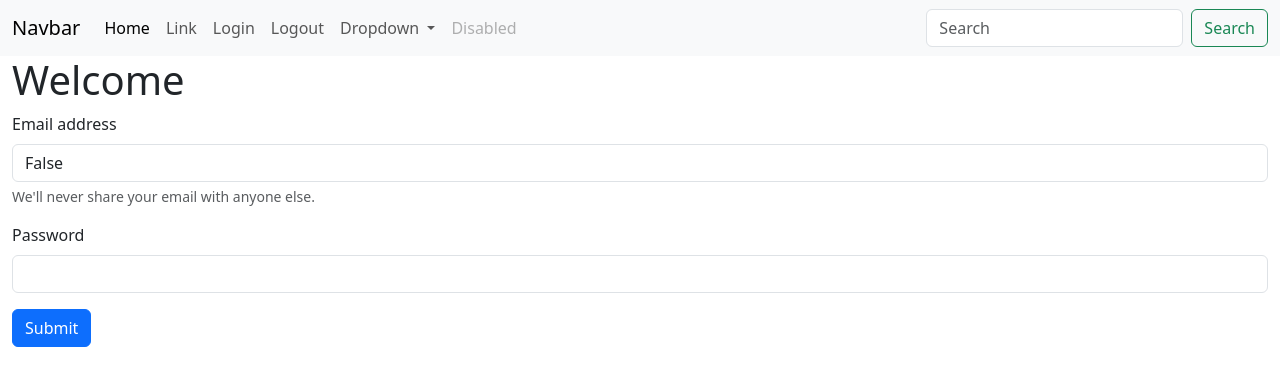
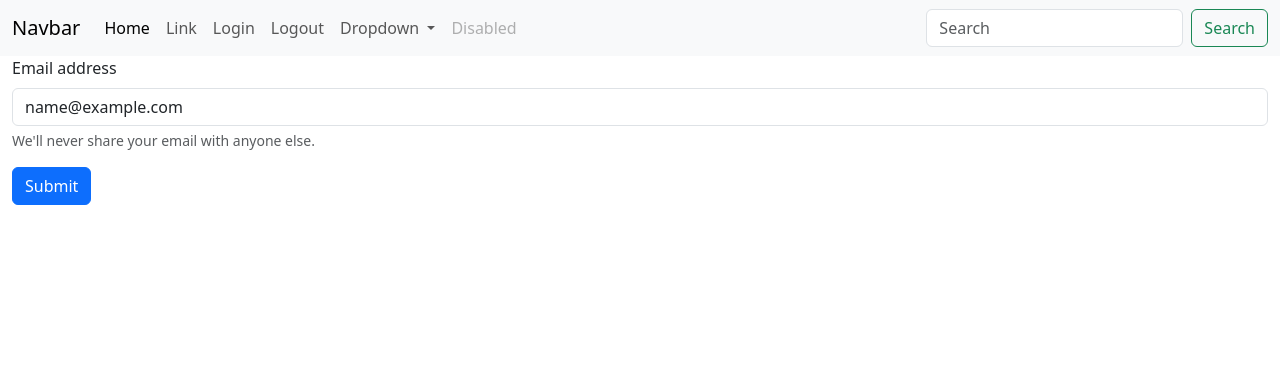
Before and after one commit to fchiariglione/series-remider, a Flask app: template templates/user.html in a window 1280 px wide. Shown: the top 386 px of the page. Run offline with Flask 3, Linux system fonts and the light colour scheme; the template is opened without the code that fills it: most values are stand-ins (such as "Sample title", 1, 10 or a date in 2020).

Commit message:
Agrega db

```diff
--- a/app.py
+++ b/app.py
@@ -1,18 +1,44 @@
 from flask import Flask, redirect, url_for, render_template, request, session, flash
-import sqlalchemy
+from flask_sqlalchemy import SQLAlchemy
 from datetime import timedelta
 
 app = Flask(__name__)
 
-#Se necesita para usar sesiones
+# Se necesita para usar sesiones
 app.secret_key = "hello"
-#Tiempo de vida de la sesion
+# SQLAlchemy Config
+app.config['SQLALCHEMY_DATABASE_URI'] = "sqlite:///Users.sqlite3"
+# No trackea modificaciones
+app.config["SQLALCHEMY_TRACK_MODIFICATIONS"] = False
+# Tiempo de vida de la sesion
 app.permanent_session_lifetime = timedelta(minutes=5)
 
+db = SQLAlchemy(app)
+
+
+
+class Users(db.Model):
+    # Si no se define el nombre entre comillas se usa el nombre de la variable
+    _id = db.Column("id", db.Integer, primary_key=True)
+    name = db.Column("name", db.String(100))
+    email = db.Column(db.String(100))
+
+    def __init__(self, name, email):
+        self.name = name
+        self.email = email
+
+# asegura que la tabla exista
+with app.app_context():
+    db.create_all()
+
 @app.route('/')
-
 def index():
     return render_template("index.html")
+
+# Muestra todos los usuarios
+@app.route('/view')
+def view():
+    return render_template("view.html", values=Users.query.all())
 
 @app.route('/login', methods=["POST", "GET"])
 def login():
@@ -20,6 +46,16 @@ def login():
         session.permanent = True
         user = request.form["name"]
         session["user"] = user
+
+        found_user = Users.query.filter_by(name=user).first()
+
+        if found_user:
+            session["email"] = found_user.email
+        else:
+            usr = Users(user, "")
+            db.session.add(usr)
+            db.session.commit()
+
         flash(f"Logged in as {user}")
         return redirect(url_for("user"))
     else:
@@ -27,7 +63,6 @@ def login():
             flash(f"Already logged in")
             return redirect(url_for("user"))
         return render_template("login.html")
-
 
 @app.route('/user', methods=["POST", "GET"])
 def user():
@@ -37,7 +72,13 @@ def user():
         if request.method == "POST":
             email = request.form["email"]
             session["email"] = email
-            flash(f"Email saved")
+            # cambia el mail
+            found_user = Users.query.filter_by(name=user).first()
+            found_user.email = email
+            # guarda en db
+            db.session.commit()
+
+            flash("Email saved")
         else:
             if "email" in session:
                 email = session["email"]
--- a/templates/user.html
+++ b/templates/user.html
@@ -12,19 +12,12 @@
 			{% endif %}
 	{% endwith %}
 
-  <h1>Welcome {{user}}</h1>
-
-
 
 	<form action="#" method="POST">
 		<div class="mb-3">
 			<label for="exampleInputEmail1" class="form-label">Email address</label>
-			<input type="email" class="form-control" name="email" aria-describedby="emailHelp" value={{email in email}}>
+			<input type="email" class="form-control" name="email" aria-describedby="emailHelp" value="{{email if email}}">
 			<div id="emailHelp" class="form-text">We'll never share your email with anyone else.</div>
-		</div>
-		<div class="mb-3">
-			<label for="exampleInputPassword1" class="form-label">Password</label>
-			<input type="password" class="form-control" id="exampleInputPassword1">
 		</div>
 		<button type="submit" class="btn btn-primary">Submit</button>
 	</form>
```
Also changed, not shown: templates/view.html (added, +10 -0 lines), instance/Users.sqlite3 (added).
